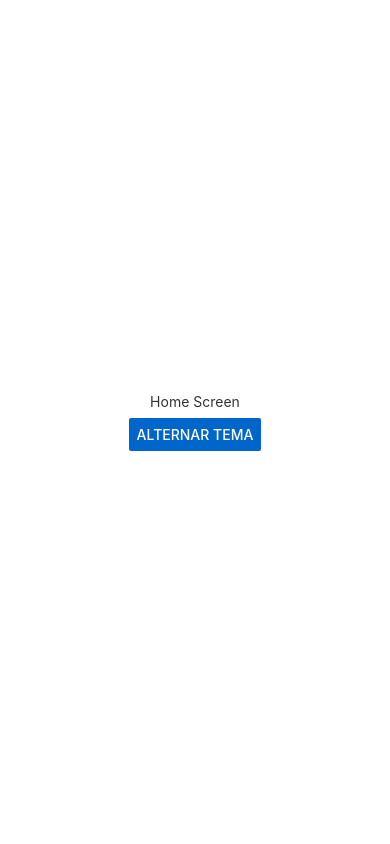
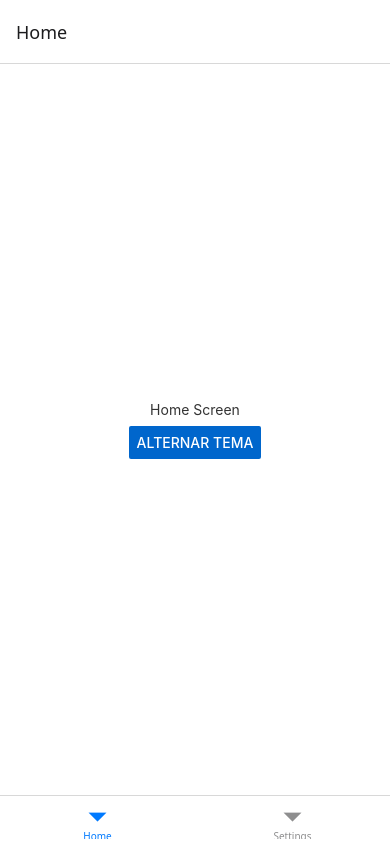
Before and after one commit to isbia/CARDMOB, a React Native app in the folder Etapa3/loja-react-app/: screen / in a window 390 px wide. Built offline with nearby package versions, Linux system fonts and the light colour scheme.

Commit message:
Navegação básica entre telas

```diff
--- a/Etapa3/loja-react-app/App.tsx
+++ b/Etapa3/loja-react-app/App.tsx
@@ -2,12 +2,13 @@ import { StatusBar } from 'expo-status-bar';
 import { StyleSheet, Text, View } from 'react-native';
 
 import { ThemeProvider } from './src/contexts/ThemeContext'; // NOVA
-import HomeScreen from './src/screens/HomeScreen';
+//import HomeScreen from './src/screens/HomeScreen';
+import RootNavigator from './src/navigation/RootNavigation';
 
 export default function App() {
   return (
    <ThemeProvider>
-     <HomeScreen />
+     <RootNavigator />
    </ThemeProvider>
 
   );
--- a/Etapa3/loja-react-app/package.json
+++ b/Etapa3/loja-react-app/package.json
@@ -10,6 +10,7 @@
   },
   "dependencies": {
     "@expo/metro-runtime": "~5.0.4",
+    "@react-navigation/bottom-tabs": "^7.4.6",
     "@react-navigation/native": "^7.1.17",
     "@react-navigation/native-stack": "^7.3.25",
     "expo": "~53.0.20",
--- /dev/null
+++ b/Etapa3/loja-react-app/src/navigation/RootNavigation.tsx
@@ -0,0 +1,46 @@
+import React from "react";
+import { NavigationContainer} from '@react-navigation/native';
+import { createNativeStackNavigator } from "@react-navigation/native-stack";
+import { createBottomTabNavigator } from '@react-navigation/bottom-tabs';
+import { RootStackParamList, TabParamList } from "./types";
+
+// Telas do app
+import HomeScreen from "../screens/HomeScreen";
+// importar depois que implementar: DetailScreen, SettingsScreen
+
+const AppStack = createNativeStackNavigator<RootStackParamList>();
+const Tab = createBottomTabNavigator<TabParamList>();
+
+function TabNavigator() {
+    return(
+        <Tab.Navigator>
+            <Tab.Screen name="Home" component={HomeScreen}/>
+            <Tab.Screen name="Settings" component={HomeScreen}/>
+        </Tab.Navigator>
+    );
+}
+
+function AppNavigator() {
+    return(
+    <AppStack.Navigator>
+        <AppStack.Screen
+            name="Tabs"
+            component={TabNavigator}
+            options={{ headerShown: false}}
+        />
+        <AppStack.Screen
+            name="Details"
+            component={HomeScreen}
+            options={{title: 'Detalhes'}}
+        />
+    </AppStack.Navigator>
+    );
+}
+
+export default function RootNavigator() {
+    return(
+        <NavigationContainer>
+            <AppNavigator/>
+        </NavigationContainer>
+    );
+};
--- /dev/null
+++ b/Etapa3/loja-react-app/src/navigation/types.ts
@@ -0,0 +1,11 @@
+import { NavigatorScreenParams } from "@react-navigation/native";
+
+export type TabParamList = {
+    Home: undefined,
+    Settings: undefined,
+};
+
+export type RootStackParamList = {
+    Tabs: NavigatorScreenParams<TabParamList>;
+    Details: { itemId: number };
+}
```
Also changed, not shown: 1 other file (tests, documents, lock files or other folders).
